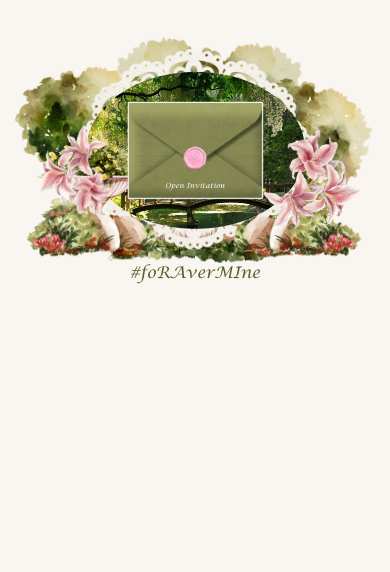
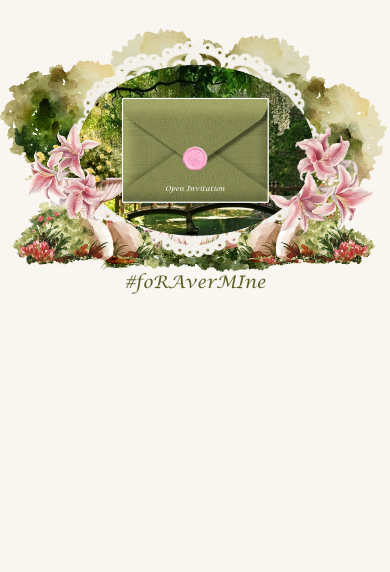
Before and after one commit to Makipak/undanganWedding, a website: page index.html in a window 390 px wide. Shown: the part 272-844 px from the top of the page. Drawn offline with nearby package versions, Linux system fonts and the light colour scheme; files that its build step writes are made by us from their sources; a web font is replaced by a local one.

Commit message:
bikin responsive

```diff
--- a/js/index.js
+++ b/js/index.js
@@ -204,6 +204,11 @@ class PageTransition {
     tl.set('#objekTengah', { autoAlpha: 0, scale: 0, transformOrigin: '50% 100%' });
     tl.set('#bungaPink',   { autoAlpha: 0, scale: 0, transformOrigin: '50% 100%' });
     tl.set('#bungIjo', { autoAlpha: 0 });
+
+    // Lukis foil koin sekarang — invitation sudah display:block tapi masih invisible,
+    // sehingga getBoundingClientRect() sudah punya dimensi nyata.
+    // Tanpa ini, angka muncul sebentar sebelum foil terlukis.
+    tl.call(() => window.dispatchEvent(new Event('resize')));
 
     // invitation + amplopBukaWrapper fade in bersamaan, durasi sama dengan tutup fade out
     tl.to(this.invitation, { autoAlpha: 1, duration: 0.45, ease: 'power2.inOut' });
--- a/src/input.css
+++ b/src/input.css
@@ -83,12 +83,25 @@
         --bg: #f9f5f0;
     }
 
-    html, body {
+    /*
+     * Responsive scaling — baseline desain Samsung Galaxy S8+ (360px = 16px root).
+     * Semua Tailwind unit (rem) ikut scale otomatis:
+     *   - viewport 320px → 14.22px  (iPhone SE 1st gen, dll — layout fit, no overflow)
+     *   - viewport 360px → 16px     (baseline desain)
+     *   - viewport 430px → 19.11px  (iPhone 14 Pro Max, dll — isi penuh)
+     *   - viewport >430 → 19.11px   (iPad/Tab/Desktop — di-cap, body tetap 430px center)
+     */
+    html {
+        font-size: clamp(14.22px, calc(100vw / 22.5), 19.11px);
+        background-color: var(--bg);
+        min-height: 100vh;
+    }
+
+    body {
         max-width: 430px;
         margin: 0 auto;
         min-height: 100vh;
         overflow-x: hidden;
-
         background-color: var(--bg);
     }
 
```
